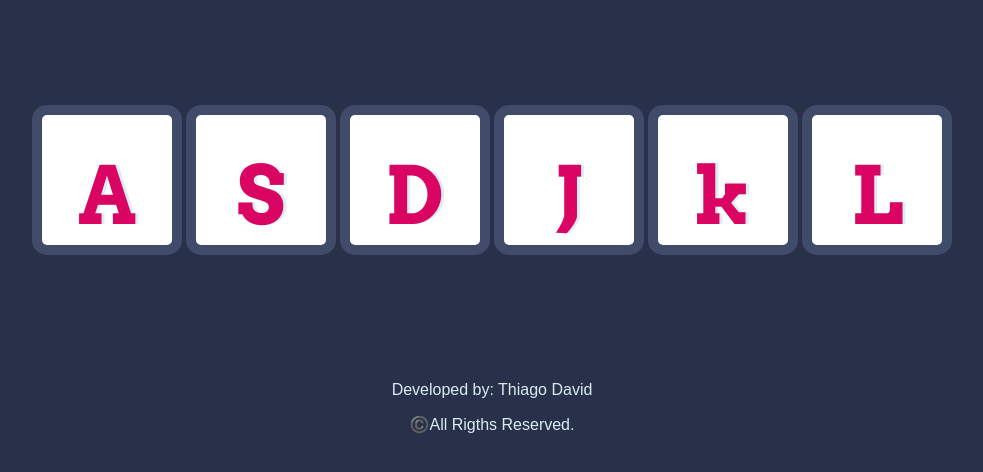
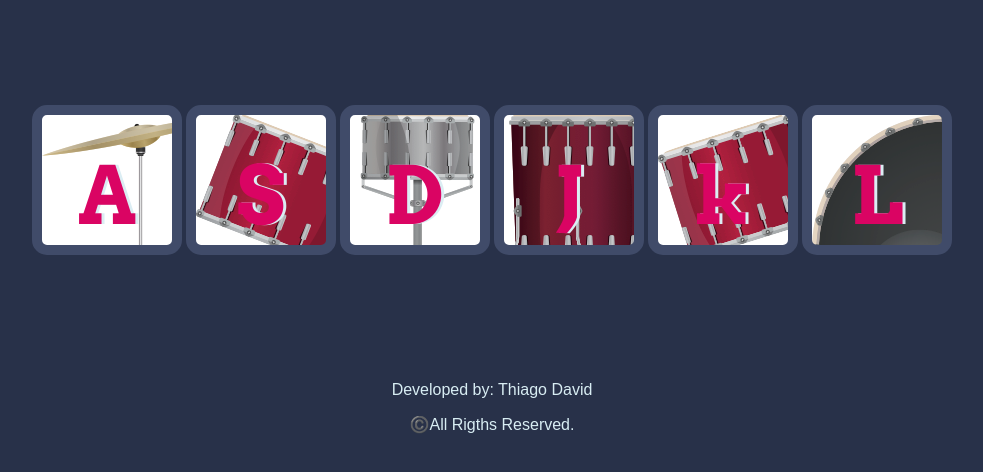
Before and after one commit to ThiagoDavidbass/ThiagoDavidbass-FACULDADE-ADS2, a plain HTML site: page index.html in a window 1280 px wide. Shown: the part 174-646 px from the top of the page, without its empty margins (148-1131 px from the left). Drawn offline with Linux system fonts and the light colour scheme.

Commit message:
Update styles.css

```diff
--- a/styles.css
+++ b/styles.css
@@ -15,27 +15,27 @@ h1 {
 }
 
 .a {
-    background-image: url("./assets/imagens/crash.png");
+    background-image: url("./crash.png");
 }
 
 .s {
-    background-image: url("./assets/imagens/tom1.png");
+    background-image: url("./tom1.png");
 }
 
 .d {
-    background-image: url("./assets/imagens/snare.png");
+    background-image: url("./snare.png");
 }
 
 .j {
-    background-image: url("./assets/imagens/tom3.png");
+    background-image: url("./tom3.png");
 }
 
 .k {
-    background-image: url("./assets/imagens/tom2.png");
+    background-image: url("./tom2.png");
 }
 
 .l {
-    background-image: url("./assets/imagens/kickbass.png");
+    background-image: url("./kickbass.png");
 }
 
 .drum {
```
